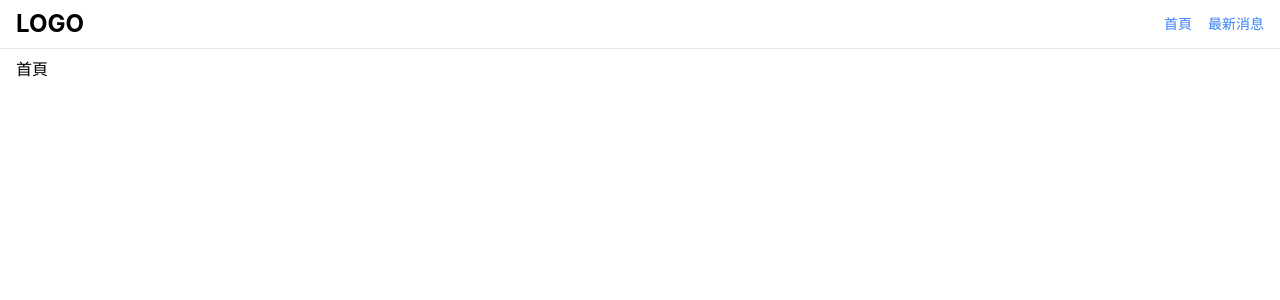
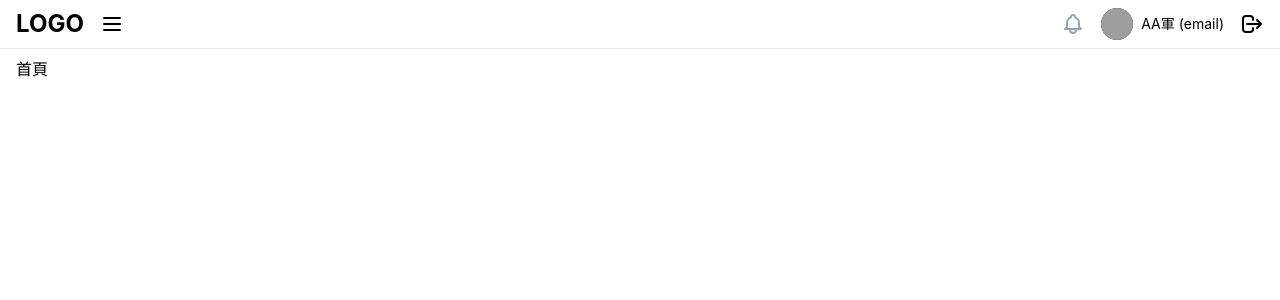
Before and after one commit to koo22952/q2, a React (Vite) app: page /home in a window 1280 px wide. Shown: the top 300 px of the page. Built offline with nearby package versions, Linux system fonts and the light colour scheme; sample sign-in values are in the browser's storage; grey boxes are pictures that could not be loaded.

Commit message:
feat: header 切版

```diff
--- /dev/null
+++ b/src/assets/bell.jsx
@@ -0,0 +1,12 @@
+import React from 'react'
+
+function Bell(props) {
+  return (
+    <svg xmlns='http://www.w3.org/2000/svg' className='h-6 w-6' fill='none' viewBox='0 0 24 24' stroke='currentColor'>
+      <path strokeLinecap='round' strokeLinejoin='round' strokeWidth='2'
+            d='M15 17h5l-1.405-1.405A2.032 2.032 0 0118 14.158V11a6.002 6.002 0 00-4-5.659V5a2 2 0 10-4 0v.341C7.67 6.165 6 8.388 6 11v3.159c0 .538-.214 1.055-.595 1.436L4 17h5m6 0v1a3 3 0 11-6 0v-1m6 0H9' />
+    </svg>
+  )
+}
+
+export default Bell
--- /dev/null
+++ b/src/assets/logout.jsx
@@ -0,0 +1,12 @@
+import React from 'react'
+
+function Logout(props) {
+  return (
+    <svg xmlns='http://www.w3.org/2000/svg' className='h-6 w-6' fill='none' viewBox='0 0 24 24' stroke='currentColor'>
+      <path strokeLinecap='round' strokeLinejoin='round' strokeWidth='2'
+            d='M17 16l4-4m0 0l-4-4m4 4H7m6 4v1a3 3 0 01-3 3H6a3 3 0 01-3-3V7a3 3 0 013-3h4a3 3 0 013 3v1' />
+    </svg>
+  )
+}
+
+export default Logout
--- /dev/null
+++ b/src/assets/menu.jsx
@@ -0,0 +1,11 @@
+import React from 'react'
+
+function Menu(props) {
+  return (
+    <svg xmlns='http://www.w3.org/2000/svg' className='h-6 w-6' fill='none' viewBox='0 0 24 24' stroke='currentColor'>
+      <path strokeLinecap='round' strokeLinejoin='round' strokeWidth='2' d='M4 6h16M4 12h16M4 18h16' />
+    </svg>
+  )
+}
+
+export default Menu
--- a/src/container/header.jsx
+++ b/src/container/header.jsx
@@ -1,18 +1,40 @@
 import React from 'react'
 import { Link, useHistory } from 'react-router-dom'
+import Menu from '@/assets/menu'
+import Bell from '@/assets/bell'
+import Logout from '@/assets/logout'
 
 function Header(props) {
   return (
-    <header className="flex items-center justify-between bg-white px-4 py-2 border-b">
-      <div className="font-bold text-2xl">LOGO</div>
-      <ul className="flex items-center text-sm text-blue-500">
-        <li className="mr-4">
-          <Link to="/">首頁</Link>
-        </li>
-        <li>
-          <Link to="/news">最新消息</Link>
-        </li>
-      </ul>
+    <header className='flex items-center justify-between bg-white px-4 py-2 border-b'>
+      <div className='flex items-center	'>
+        <div className='font-bold text-2xl mr-4'>LOGO</div>
+        <div className='cursor-pointer'>
+          <Menu />
+        </div>
+      </div>
+      <div className='flex items-center'>
+        <button
+          type='button'
+          className='pr-4  text-gray-400 hover:text-black focus:outline-none '
+        >
+          <Bell />
+        </button>
+        <div className='flex items-center'>
+          <button
+            className='bg-gray-800 flex text-sm rounded-full mr-2 focus:outline-none'>
+            <span className='sr-only'>Open user menu</span>
+            <img
+              className='h-8 w-8 rounded-full'
+              src='https://assets.imgix.net/unsplash/bear.jpg?fit=min&h=500&w=900&usm=10&fm=pjpg&q=80'
+            />
+          </button>
+          <div className='text-sm'>AA軍 <span>(email)</span></div>
+        </div>
+        <button className='flex focus:outline-none ml-4'>
+          <Logout />
+        </button>
+      </div>
     </header>
   )
 }
```
